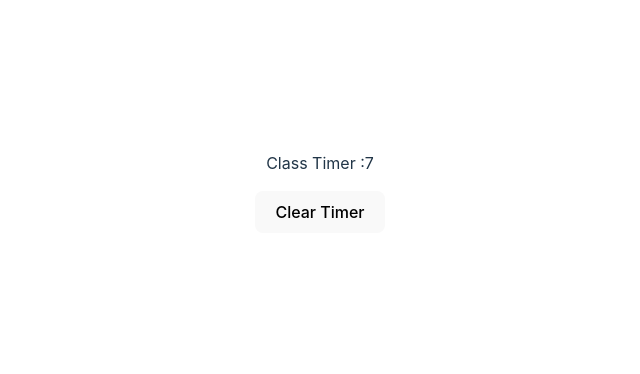
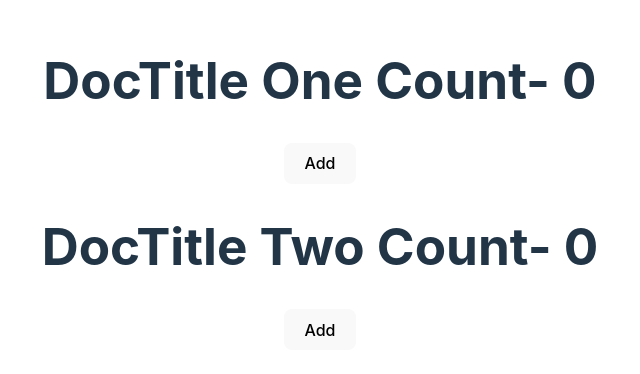
Before and after one commit to saranga1998/Components, a React (Vite) app: page / in a window 1280 px wide. Shown: the part 216-590 px from the top of the page, without its empty margins (320-960 px from the left). Built offline with nearby package versions, Linux system fonts and the light colour scheme.

Commit message:
use CustomHook-1

```diff
--- a/src/App.jsx
+++ b/src/App.jsx
@@ -5,7 +5,7 @@ import './App.css'
 import PostList from './Components/PostList'
 import PostForm from './Components/PostForm'
 import ClassCounter from './Components/ClassCounter'
-import HookCounter from './Components/HookCounter'
+//import HookCounter from './Components/HookCounter'
 import HookCounterTwo from './Components/HookCounterTwo'
 import HookCounterThere from './Components/HookCounterThere'
 import HookCounterFour from './Components/HookCounterFour'
@@ -27,6 +27,9 @@ import ParentHook from './Components/CallbackHook/ParentHook'
 import MemoCounter from './Components/MemoHook/MemoCounter'
 import FocusInput from './Components/UseRefhook/FocusInput'
 import ClassCounterRef from './Components/UseRefhook/ClassCounterRef'
+import HookRefCounter from './Components/UseRefhook/HookRefCounter'
+import DocTitleOne from './Components/CustomHook/DocTitleOne'
+import DocTitleTwo from './Components/CustomHook/DocTitleTwo'
 
 export const UserContext = React.createContext()
 export const RoleContext = React.createContext()
@@ -94,7 +97,11 @@ function App() {
       {/* <ParentHook/> */}
       {/* <MemoCounter/> */}
       {/* <FocusInput/> */}
-      <ClassCounterRef/>
+      {/* <ClassCounterRef/>
+      <HookRefCounter/> */}
+
+      <DocTitleOne/>
+      <DocTitleTwo/>
     </div>
   )
 }
--- /dev/null
+++ b/src/Components/CustomHook/DocTitleOne.jsx
@@ -0,0 +1,17 @@
+import React,{useState} from 'react'
+import useDocTitle from './useDocTitle'
+
+function DocTitleOne() {
+
+    const [count,setCount] = useState(0)
+
+    useDocTitle(count)
+  return (
+    <div>
+      <h1>DocTitle One Count- {count}</h1>
+      <button onClick={()=>setCount(count+1)}>Add</button>
+    </div>
+  )
+}
+
+export default DocTitleOne
--- /dev/null
+++ b/src/Components/CustomHook/DocTitleTwo.jsx
@@ -0,0 +1,16 @@
+import React,{useState} from 'react'
+import useDocTitle from './useDocTitle'
+
+function DocTitleTwo() {
+    const [count,setCount] = useState(0)
+
+    useDocTitle(count)
+  return (
+    <div>
+      <h1>DocTitle Two Count- {count}</h1>
+      <button onClick={()=>setCount(count+1)}>Add</button>
+    </div>
+  )
+}
+
+export default DocTitleTwo
--- /dev/null
+++ b/src/Components/CustomHook/useDocTitle.jsx
@@ -0,0 +1,11 @@
+import {useEffect} from 'react'
+
+function useDocTitle(count) {
+  useEffect(
+    ()=>{
+        document.title = `Count-${count}`
+    },[count]
+  )
+}
+
+export default useDocTitle
--- /dev/null
+++ b/src/Components/UseRefhook/HookRefCounter.jsx
@@ -0,0 +1,26 @@
+import React,{useEffect, useState,useRef} from 'react'
+
+function HookRefCounter() {
+    const [timer,setTimer] = useState(0)
+    const intervalRef = useRef()
+
+    useEffect(
+        () => {
+            intervalRef.current = setInterval(() => {
+                setTimer(prevTimer => prevTimer + 1)
+            },1000)
+            return ()=>{
+                clearInterval(intervalRef.current)
+            }
+        },[]
+    )
+
+  return (
+    <div>
+      Hook timer - {timer}
+      <button onClick={()=>clearInterval(intervalRef.current)}>Clear Interval</button>
+    </div>
+  )
+}
+
+export default HookRefCounter
```
